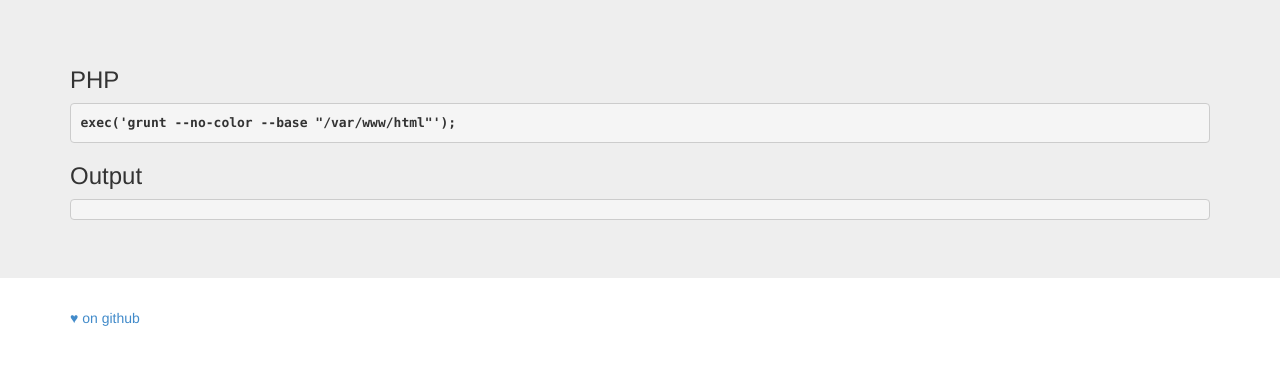
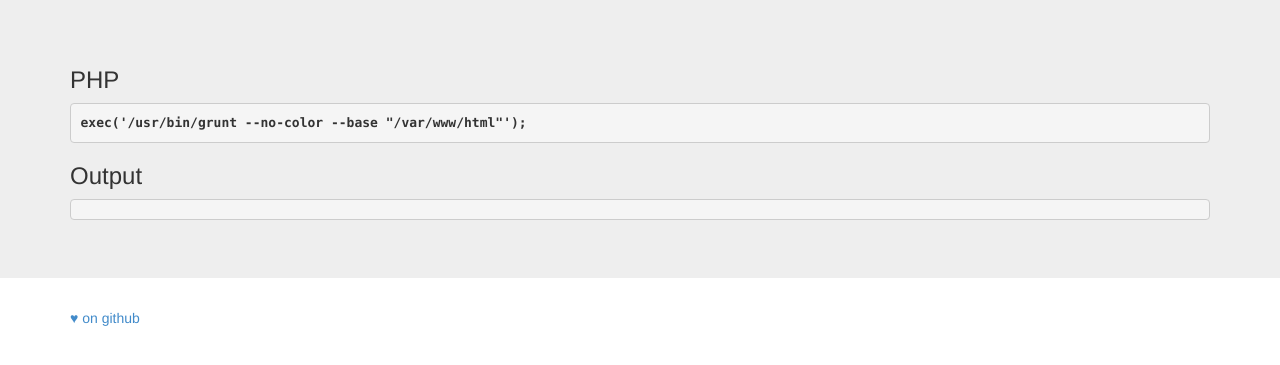
Before and after one commit to charneykaye/php-grunt, a PHP site: page / in a window 1280 px wide. Shown: the part 51-416 px from the top of the page. Run offline with PHP 8.4, Linux system fonts and the light colour scheme; some libraries are stand-ins or nearby versions.

Commit message:
implements /usr/bin/grunt instead

```diff
--- a/index.php
+++ b/index.php
@@ -7,7 +7,7 @@
  * @laboratory Outright Mental Inc.
  */
 
-$cmd = 'grunt --no-color --base "' . __DIR__ . '"';
+$cmd = '/usr/bin/grunt --no-color --base "' . __DIR__ . '"';
 
 ?><!DOCTYPE html>
 <!--[if lt IE 7]>
```
